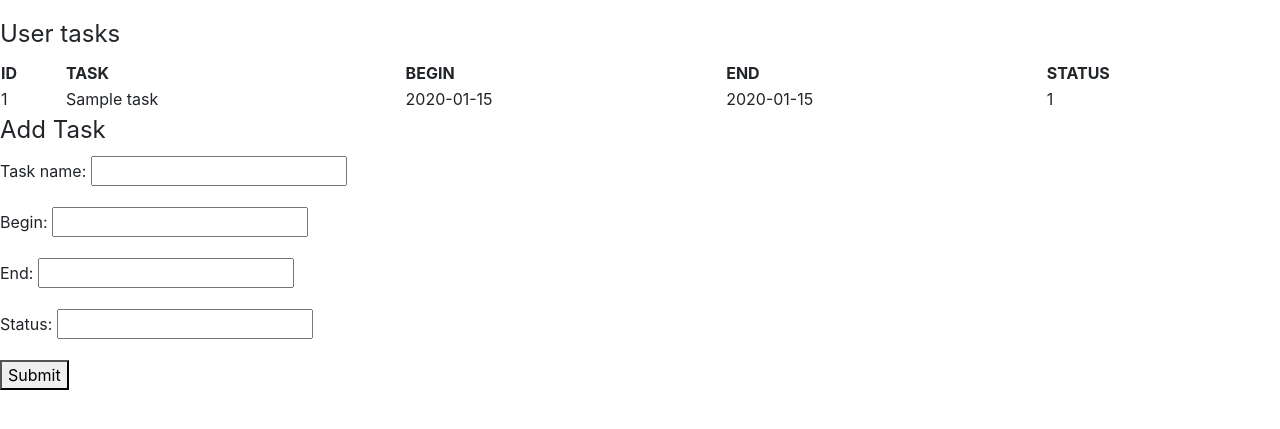
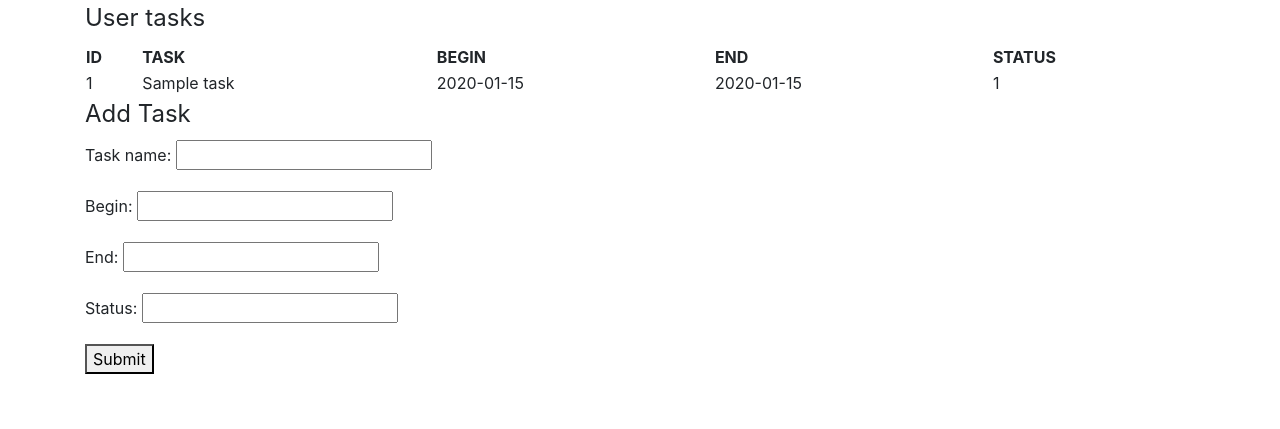
Before and after one commit to iDommel/WEB_epytodo_2019, a Flask app: page /user/task in a window 1280 px wide. Shown: the part 56-485 px from the top of the page. Run offline with Flask 2, Linux system fonts and the light colour scheme; tables that the repository leaves empty hold one stand-in row (Sample ...); some libraries are stand-ins or nearby versions.

Commit message:
Added: some boostrap formating on the task page

```diff
--- a/app/templates/tasks_view.html
+++ b/app/templates/tasks_view.html
@@ -1,7 +1,8 @@
 
 {% extends "index.html" %}
 {% block content %}
-<p>
+<div class="container-fluid">
+    <div class="container">
     <fieldset>
         <legend>User tasks</legend>
         <table style="width:100%">
@@ -37,5 +38,6 @@
             <button type="submit" value="submit">Submit</button>
         </form>
     </fieldset>
-</p>
+    </div>
+</div>
 {% endblock %}
```
